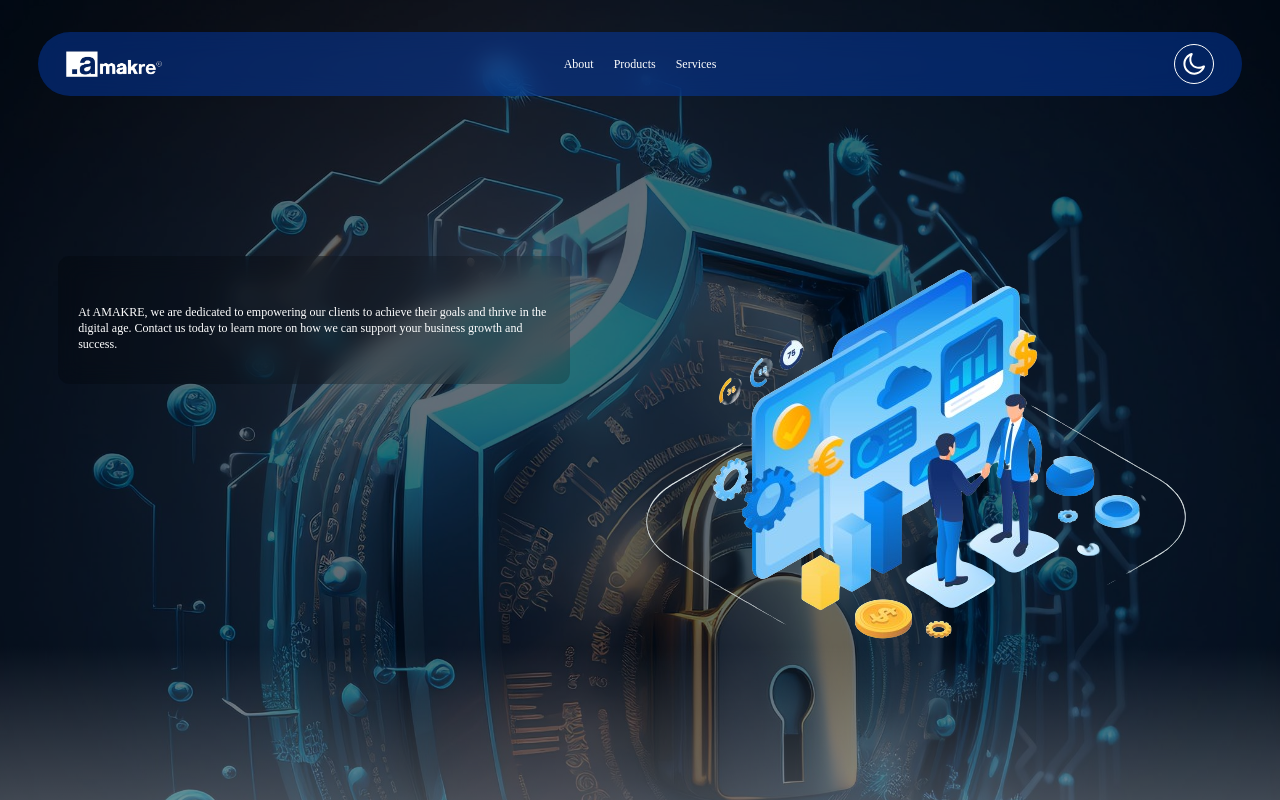
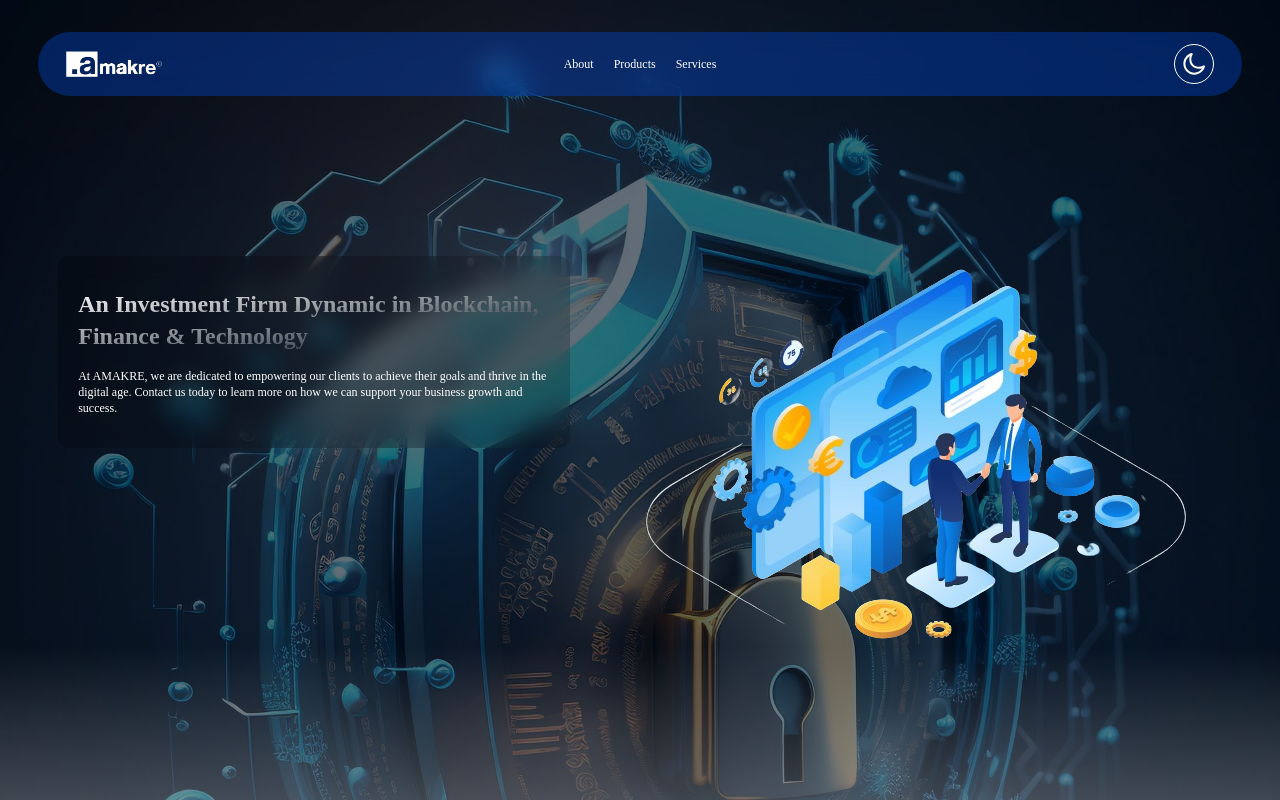
Before and after one commit to Wisdomjoey/amakre, a Next.js app: page / in a window 1280 px wide. Shown: the top 800 px of the page. Built offline with nearby package versions, Linux system fonts and the light colour scheme; a web font is replaced by a local one.

Commit message:
fixed animation

```diff
--- a/components/Header.tsx
+++ b/components/Header.tsx
@@ -15,6 +15,8 @@ function Header() {
 
 	useEffect(() => {
 		if (isInView) {
+			setInit(true);
+
 			animate(
 				scope.current,
 				{ x: 0, opacity: 1 },
@@ -39,14 +41,12 @@ function Header() {
 						ref={scope}
 						viewport={{ once: true }}
 						initial={{ x: "-100%", opacity: 0 }}
-						className="w-full h-fit max-w-lg py-8 px-5 rounded-xl bg-[black]/20 dark:bg-white/20 backdrop-blur-md"
+						className="w-full h-fit max-w-lg py-8 px-5 rounded-xl bg-[black]/20 dark:bg-white/20 backdrop-blur-md transition-all duration-200"
 					>
 						<h1 className="text-[transparent] bg-gradient-to-br from-white to-secondary dark:to-primary bg-clip-text font-extrabold text-2xl xs:text-lg mb-4">
-							{isInView && !init && (
+							{init && (
 								<Typewriter
 									onInit={(typer) => {
-										setInit(true);
-
 										typer
 											.changeDelay(32)
 											.typeString(
@@ -58,7 +58,7 @@ function Header() {
 							)}
 						</h1>
 
-						{isInView && (
+						{init && (
 							<motion.p
 								initial={{ opacity: 0 }}
 								animate={{ opacity: 1 }}
```
